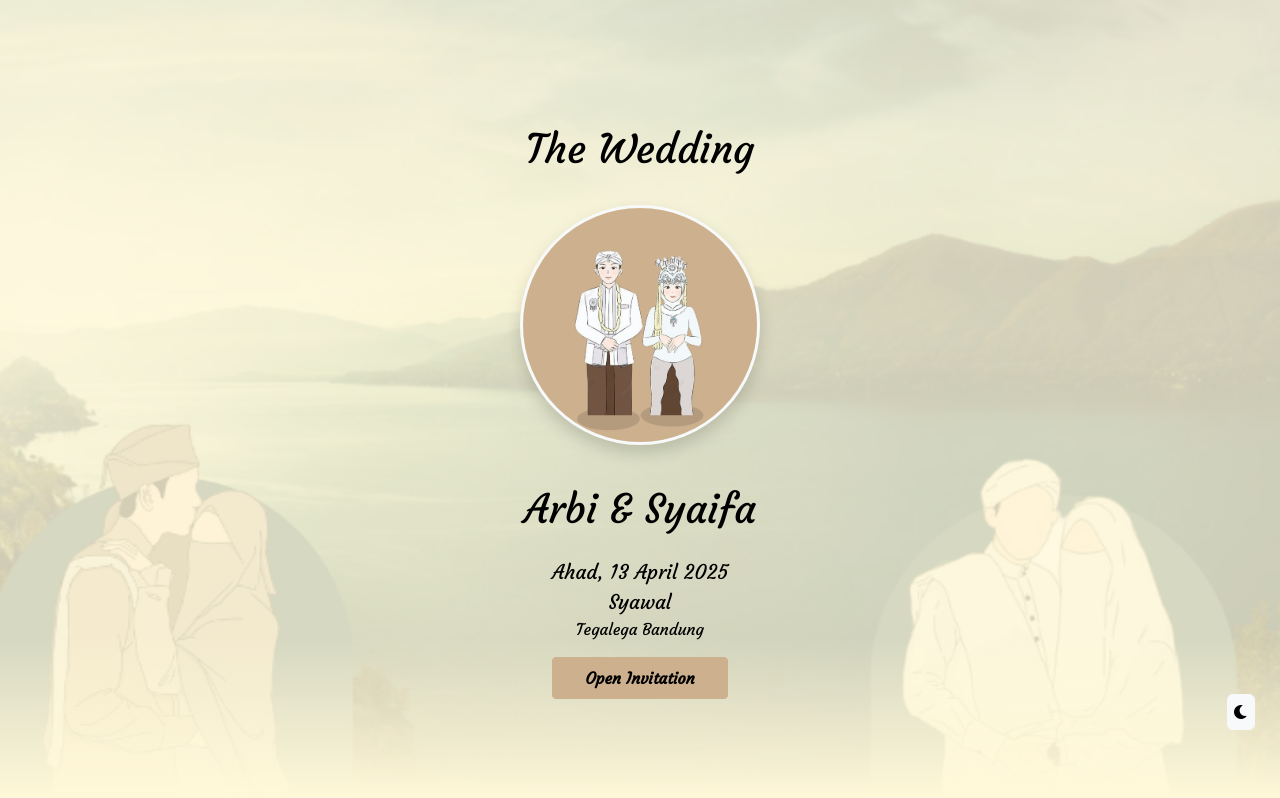
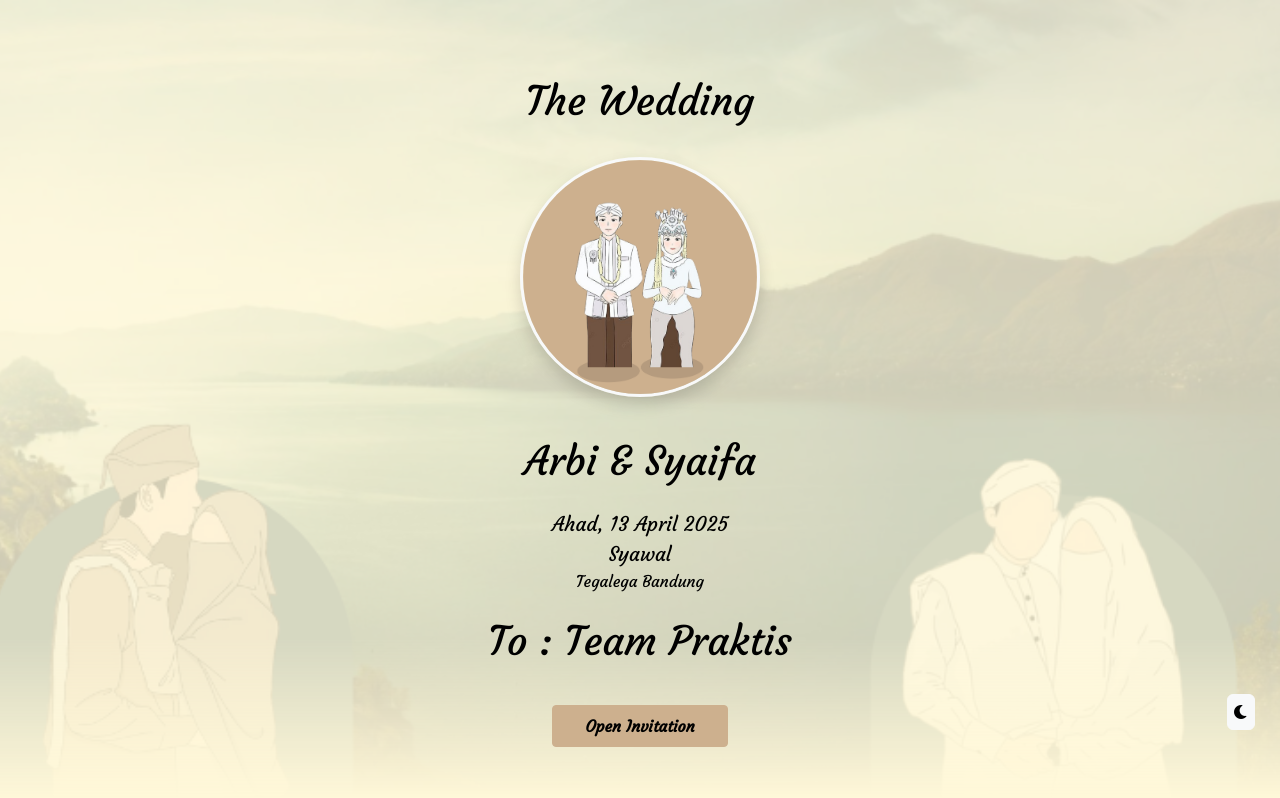
Before and after one commit to adamgayuh29/Invitation, a plain HTML site: page index.html in a window 1280 px wide. Drawn offline with nearby package versions, Linux system fonts and the light colour scheme.

Commit message:
Update index.html

```diff
--- a/index.html
+++ b/index.html
@@ -76,10 +76,11 @@
                 </div>
             </div>
 
-            <h2 class="my-4" style="font-size: 2.5rem;color:black">Arbi &amp; Syaifa</h2>
+           <h2 class="my-4" style="font-size: 2.5rem;color:black">Arbi &amp; Syaifa</h2>
             <p class="mb-0" style="font-size: 1.25rem;color:black">Ahad, 13 April 2025</p>
 			<p class="mb-0" style="font-size: 1.25rem;color:black">Syawal</p>
             <p class="mb-0" style="font-size: 1.rem;color:black">Tegalega Bandung</p>
+			<h2 class="my-4" style="font-size: 2.5rem;color:black">To : Team Praktis</h2>
             <button id="open-invitation" class="btn btn-primary btn-sm mt-3">Open Invitation</button>
         </div>
     </section>
```
